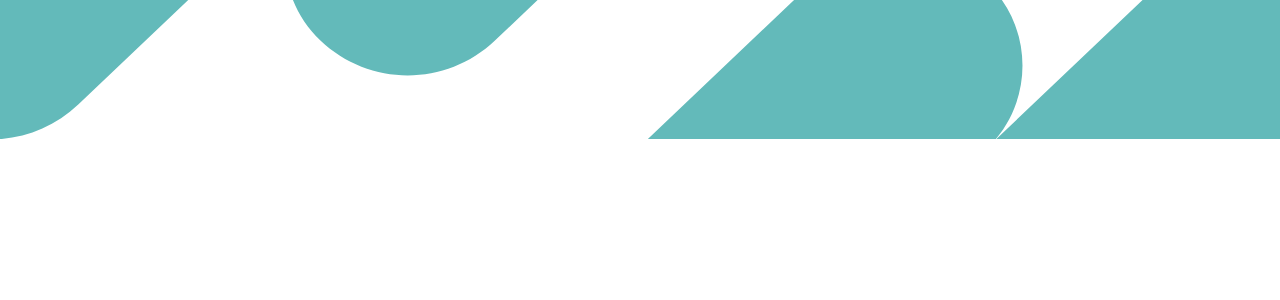
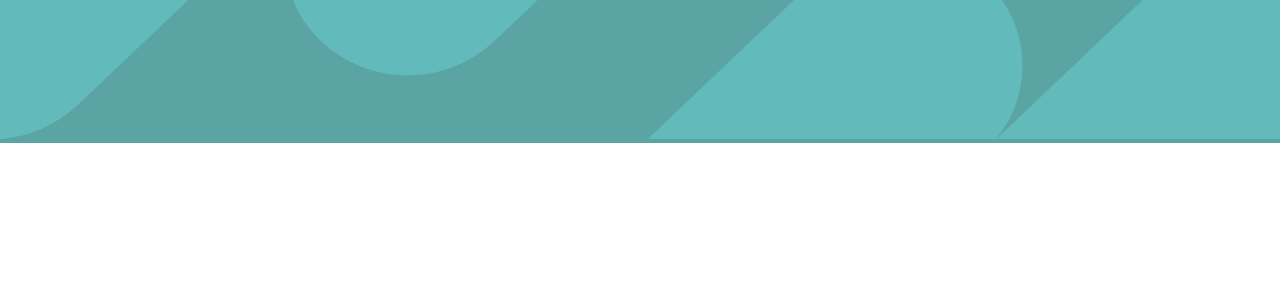
Before and after one commit to gianbelinche/Job-filtering, a React (Create React App) app: page / in a window 1280 px wide. Shown: the top 300 px of the page. Built offline with nearby package versions, Linux system fonts and the light colour scheme.

Commit message:
Add background color

```diff
--- a/src/components/Background.js
+++ b/src/components/Background.js
@@ -4,6 +4,8 @@ import background_image from "../images/bg-header-desktop.svg";
 
 export default function Background() {
   return (
-    <Image src={background_image} preview={false} style={{ width: "100%" }} />
+    <div style={{ background: "hsl(180, 29%, 50%)" }}>
+      <Image src={background_image} preview={false} style={{ width: "100%" }} />
+    </div>
   );
 }
```
